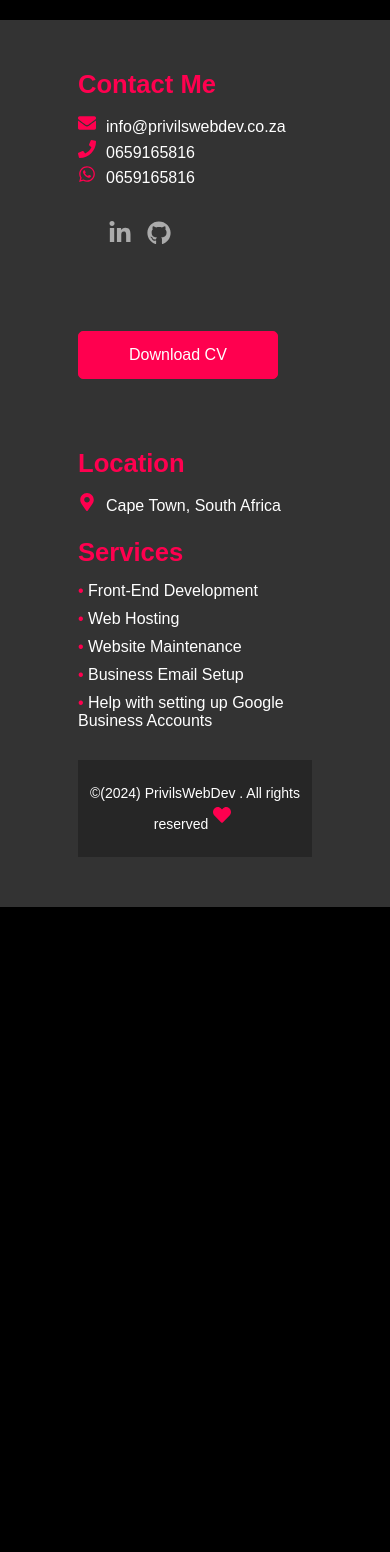
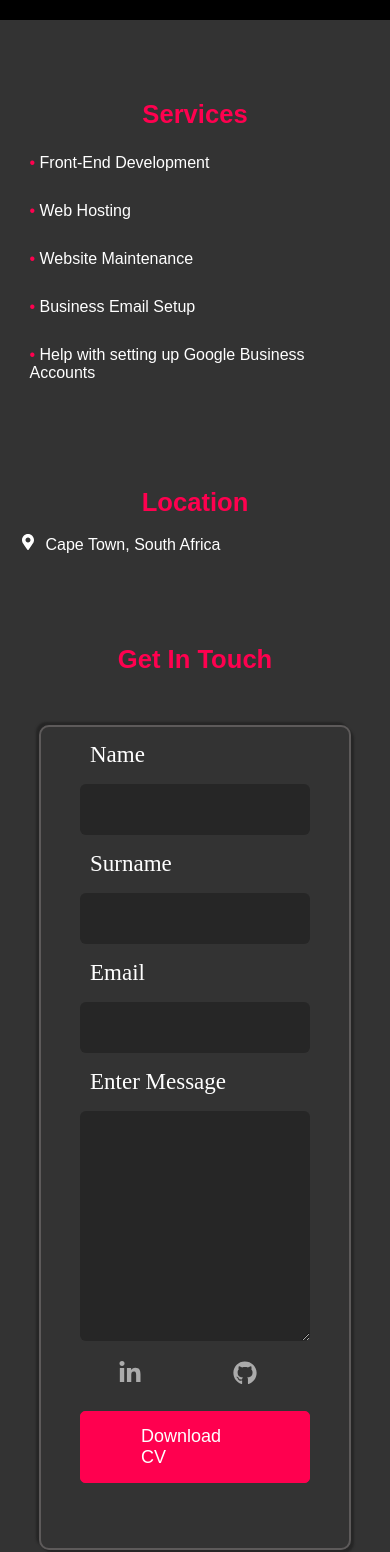
Before and after one commit to Privils/portfolio, a React (Create React App) app: page /Portfolio in a window 390 px wide. Shown: the part 5086-6638 px from the top of the page. Before the commit the page ends 5993 px from the top, so only its background shows below. Built offline with nearby package versions, Linux system fonts and the light colour scheme.

Commit message:
contact-form

```diff
--- a/src/App.css
+++ b/src/App.css
@@ -10,7 +10,7 @@ body {
     background: black;
     color: #fff;
     font-style: normal;
-    overflow-x: hidden;
+    overflow-x: hidden !important;
     transition: linear .5s;
      transition: all 0.3s ease-in;
 }
@@ -414,37 +414,6 @@ font-weight: 400;
 .btn:hover{
     background-color: #ff004f;
 }
-/*contact*/
-/* #contact{
-    display: flex;
-    justify-content: center;
-    width: 100%;
-} */
-.contact-left{
-    flex-basis: 100%;
-   font-family: "Playfair Display", serif;
-   font-optical-sizing: auto;
-   font-weight: 400;
-   align-items: center;
-}
-.contact-left p{
-    margin-top: 30px;
-}
-.myServices{
-    font-family: 'Times New Roman', Times, serif !important;
-    font-size: 16px;
-}
- .leftIcon{
-    color: #ff004f;
-    margin-right: 5px;
-    font-size: 18px;
-}
-.leftIcon:hover{
-    color: #ffffff;
-    transition: 1s ease;
-    cursor: pointer;
-}
-
 
 .footericon{
     color: #ff004f;
@@ -452,7 +421,10 @@ font-weight: 400;
     font-size: 18px;
 }
 .social-icons{
-    margin: 30px;
+    display: flex;
+    justify-content: space-around;
+    align-items: center;
+    width: 100%;
 }
 .social-icons a{
  text-decoration: none;
@@ -466,16 +438,13 @@ font-weight: 400;
     cursor: pointer;
     transition: .5s ease-in;
    }
-.contact-right{
-    flex-basis: 35%;
-}
+
 .social-icon{
     margin-top: 30px;
 }
 .social-icon a{
  text-decoration: none;
  font-size: 30px;
- margin-right: 15px;
  color: #ababab;
  display: inline-block;
  transition: transfrom 0.5s;
@@ -484,13 +453,17 @@ font-weight: 400;
 color: #ff004f;
 transform: translateY(-5px);
 }
+.btn-container{
+    width: 100%;
+    display: flex;
+    justify-content: center;
+    align-items: center;
+}
 .btn.btn2{
 display: inline-block;
 background: #ff004f;
 }
-.contact-right  form{
-    width: 100%;
-}
+
 form input, form textarea{
     width: 100%;
     border: 0;
@@ -512,8 +485,16 @@ cursor: pointer;
     width: 100%;
     text-align: center;
     padding: 25px 0;
+    background: transparent;
+    font-weight: 300;
+    display: flex;
+    justify-content: center;
+    align-items: center;
+}
+.copyrite p{
     background: #262626;
-    font-weight: 300;
+    padding: 20px 0px;
+    width: 70%;
 }
 .copyrite p a{
     color: #fff;
@@ -535,40 +516,74 @@ nav .icon{
   #sideMenu.open {
     right: 0;
   }
-  #note{
-    color: #ff004f;
-    font-size: 15px;
-    font-style: italic;
-  }
   .education{
     color: #b547b5;
   }
   /* footer */
-  #footer {
+  .footer {
     background-color: #333;
     color: #fff;
-    padding: 40px 0;
+    padding: 40px 0px;
     font-family: Arial, sans-serif;
+  }
+  .footerContent{
+    display: flex;
+    justify-content: space-between;
   }
 
  #container {
-    width: 80%;
-    margin: 0 auto;
+   width: 45%;
+   height: inherit;
+   display: flex;
+   flex-direction: column;
+   align-items: center;
   }
   #row {
-    display: flex;
-    justify-content: space-between;
-    flex-wrap: wrap;
+  width: 50%;
+   display: flex;
+   flex-direction: column;
+   align-items: center;
+   padding: 5vh 0px;
+  }
+  #row form{
+    height: auto;
+     width: 80%;
+    border-radius: 10px;
+    border: 2px solid #5d5a5a;
+    padding: 15px 10%;
+    box-shadow: 3px 3px 2px #262626,
+                -3px -3px 2px #262626;
+  }
+  #row form label{
+  text-transform: capitalize;
+    font-size: 23px;
+    margin: 10px;
+    font-family: playFair;
+  }
+ #row form input{
+    text-transform: capitalize;
   }
   .footer-section {
-    width: 30%;
+    width: 100%;
     margin-bottom: 20px;
+    padding: 3vh 5vw;
   }
+
+   .footer-section h2{
+    margin: 15px;
+    text-align: center;
+  }
+  .footer-section ul li{
+   padding: 10px;
+  }
+
+
   .footer-heading {
     font-size: 1.6em;
     font-weight: bold;
-    margin-bottom: 15px;
+    margin-bottom: 6vh;
     color:   #ff004f;
+    text-transform: capitalize;
   }
  .footer-section p {
     font-size: 1em;
@@ -596,6 +611,7 @@ nav .icon{
     content: "• ";
     color: #ff004f;
   }
+
   /*------------testimonials-------------  */
 
 
@@ -731,9 +747,6 @@ nav .icon{
         font-size: 16px;
         margin-right: 20px;
     }
-    .contact-left, .contact-right{
-flex-basis: 100%;
-    }
     .copyrite{
         font-size: 14px;
     }
@@ -762,6 +775,32 @@ flex-basis: 100%;
         align-items: center;
       }
 }
+@media (max-width: 768px) {
+      .footerContent{
+    display: flex;
+    justify-content: space-between;
+    flex-direction: column;
+  }
+   #container {
+    width: 100%;
+   flex-direction: row;
+   align-items: flex-start;
+  }
+  #row {
+  width: 100%;
+   display: flex;
+   flex-direction: column;
+   align-items: center;
+   padding: 5vh 0px;
+  }
+
+
+
+  .footerContent{
+    width: 100%;
+    margin: 0;
+  }
+}
 @media (max-width: 440px) {
     .logo{
         width: 140px;
@@ -771,4 +810,9 @@ flex-basis: 100%;
         text-transform: capitalize;
         cursor: pointer;
     }
+     #container {
+   width: 100%;
+   flex-direction: column;
+  }
+
 }
--- a/src/Components/Footer.jsx
+++ b/src/Components/Footer.jsx
@@ -1,61 +1,22 @@
-import React from 'react'
-import { FaEnvelope, FaGithub, FaHeart, FaLinkedinIn, FaMapMarkerAlt, FaPhone, FaWhatsapp } from 'react-icons/fa'
+import React from "react";
+import {
+  FaEnvelope,
+  FaGithub,
+  FaHeart,
+  FaLinkedinIn,
+  FaMapMarkerAlt,
+  FaPhone,
+  FaWhatsapp,
+} from "react-icons/fa";
 
 const Footer = () => {
   return (
-    <>
-     <div id='contact'>
-      <div id="footer"
-       data-aos="fade-up"
-       data-aos-easing="ease"
-      data-aos-duration="1000"
-      >
-  <div className="container" id="container">
-    <div className="row" id="row">
-      <div className="footer-section contact"
-       data-aos="fade-right"
-       data-aos-easing="ease"
-      data-aos-duration="1000"
-      >
-        <h2 className="footer-heading">Contact Me</h2>
-        <p>
-          <FaEnvelope className="leftIcon" />
-          info@privilswebdev.co.za
-        </p>
-        <p>
-          <FaPhone className="leftIcon" />
-          0659165816
-        </p>
-        <p>
-          <FaWhatsapp className="leftIcon" />
-          0659165816
-        </p>
-        <div className="social-icons">
-          <a href="https://www.linkedin.com/in/priviledge-black-15b928291">
-            <FaLinkedinIn />
-          </a>
-          <a href="https://github.com/Privils">
-            <FaGithub />
-          </a>
-        </div>
-        <a href={require('./images/myCv.pdf')} download className="btn btn2">
-          Download CV
-        </a>
-      </div>
-
-
-      <div className="footer-section location"
-       data-aos="fade-down"
-       data-aos-easing="ease"
-      data-aos-duration="1000"
-      >
-        <h2 className="footer-heading">Location</h2>
-        <p>
-          <FaMapMarkerAlt className="leftIcon" />
-          Cape Town, South Africa
-        </p>
-      </div>
-      <div className="footer-section services"
+    <div data-aos="fade-up" data-aos-easing="ease" data-aos-duration="1000">
+      <footer className="footer">
+        <div className="footerContent">
+          <div id="container">
+            <div
+              className="footer-section services"
               data-aos="fade-left"
               data-aos-easing="ease"
               data-aos-duration="1000"
@@ -69,21 +30,82 @@ const Footer = () => {
                 <li>Help with setting up Google Business Accounts</li>
               </ul>
             </div>
+            <div
+              className="footer-section location"
+              data-aos="fade-down"
+              data-aos-easing="ease"
+              data-aos-duration="1000"
+            >
+              <h2 className="footer-heading">Location</h2>
+              <p>
+                <FaMapMarkerAlt className="leftIcon" />
+                Cape Town, South Africa
+              </p>
+            </div>
           </div>
 
-    <div class="copyrite"
+          <div className="row" id="row"
+           data-aos="fade-up"
+              data-aos-easing="ease-in"
+              data-aos-duration="1000"
+              >
+            <h1 className="footer-heading">get in touch</h1>
+
+            <form action="" id="form">
+              <label For="name">name</label>
+              <input type="text" id="name" />
+              <label htmlFor="surname">surname</label>
+              <input type="text" id="surname" />
+              <label htmlFor="email">email</label>
+              <input type="text" id="emil" />
+              <label htmlFor="message">enter message</label>
+              <textarea
+                name="enter your emaail"
+                id=""
+                cols="30"
+                rows="10"
+              ></textarea>
+              <div className="social-icons"
+               data-aos="fade-left"
+              data-aos-easing="ease"
+              data-aos-duration="1000">
+                <a href="https://www.linkedin.com/in/priviledge-black-15b928291">
+                  <FaLinkedinIn />
+                </a>
+                <a href="https://github.com/Privils">
+                  <FaGithub />
+                </a>
+              </div>
+              <div className="btn-container"
+               data-aos="fade-right"
+              data-aos-easing="ease"
+              data-aos-duration="1000">
+                <a
+                  href={require("./images/myCv.pdf")}
+                  download
+                  className="btn btn2"
+                >
+                  Download CV
+                </a>
+              </div>
+            </form>
+          </div>
+        </div>
+        <div
+          class="copyrite"
           data-aos="fade-in"
           data-aos-easing="ease"
           data-aos-duration="1000"
         >
-        <p>  &copy;(2024) <a href="PrivilsWebDev.co.za">PrivilsWebDev</a> . All rights reserved<FaHeart className='footericon'/></p>
+          <p>
+            {" "}
+            &copy;(2024) <a href="#">PrivilsWebDev</a> . All rights reserved
+            <FaHeart className="footericon" />
+          </p>
         </div>
+      </footer>
+    </div>
+  );
+};
 
-  </div>
-</div>
-</div>
-    </>
-  )
-}
-
-export default Footer
+export default Footer;
```
Lines whose indentation alone changed are shown as unchanged.
